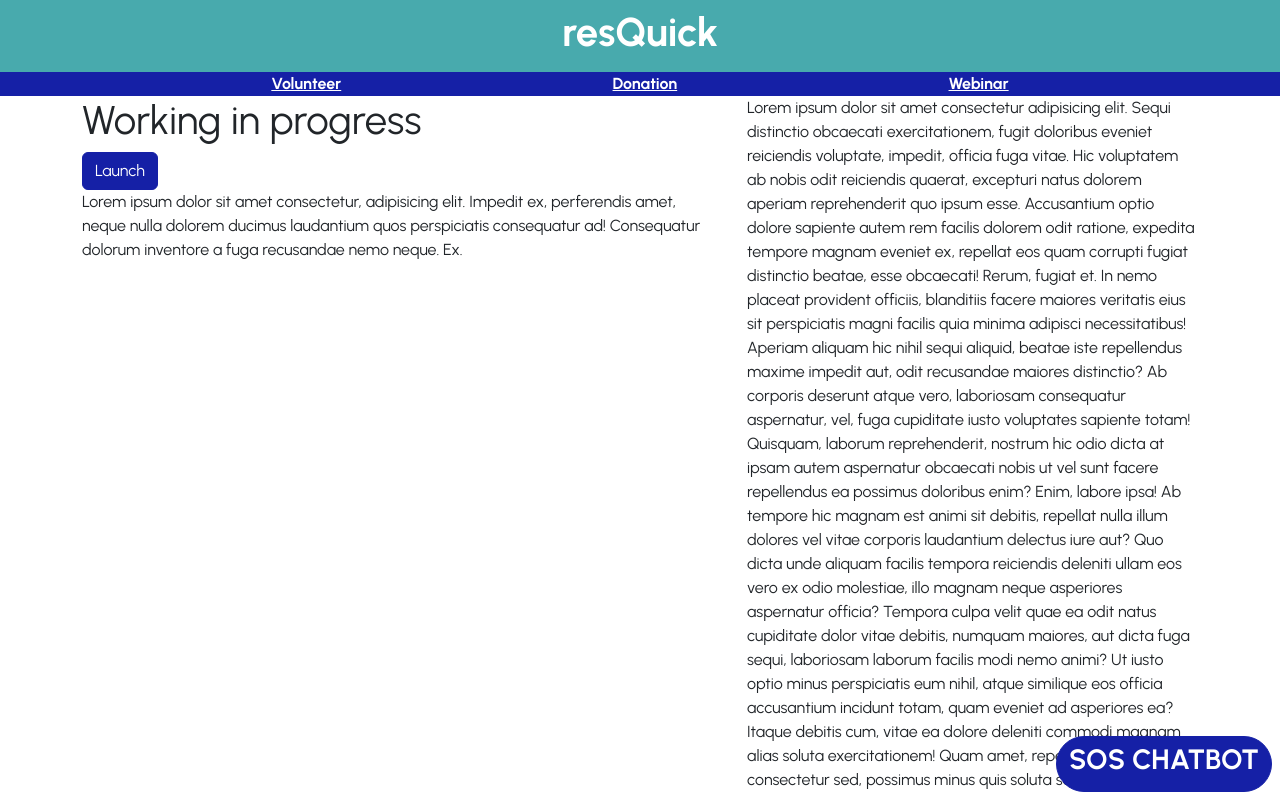
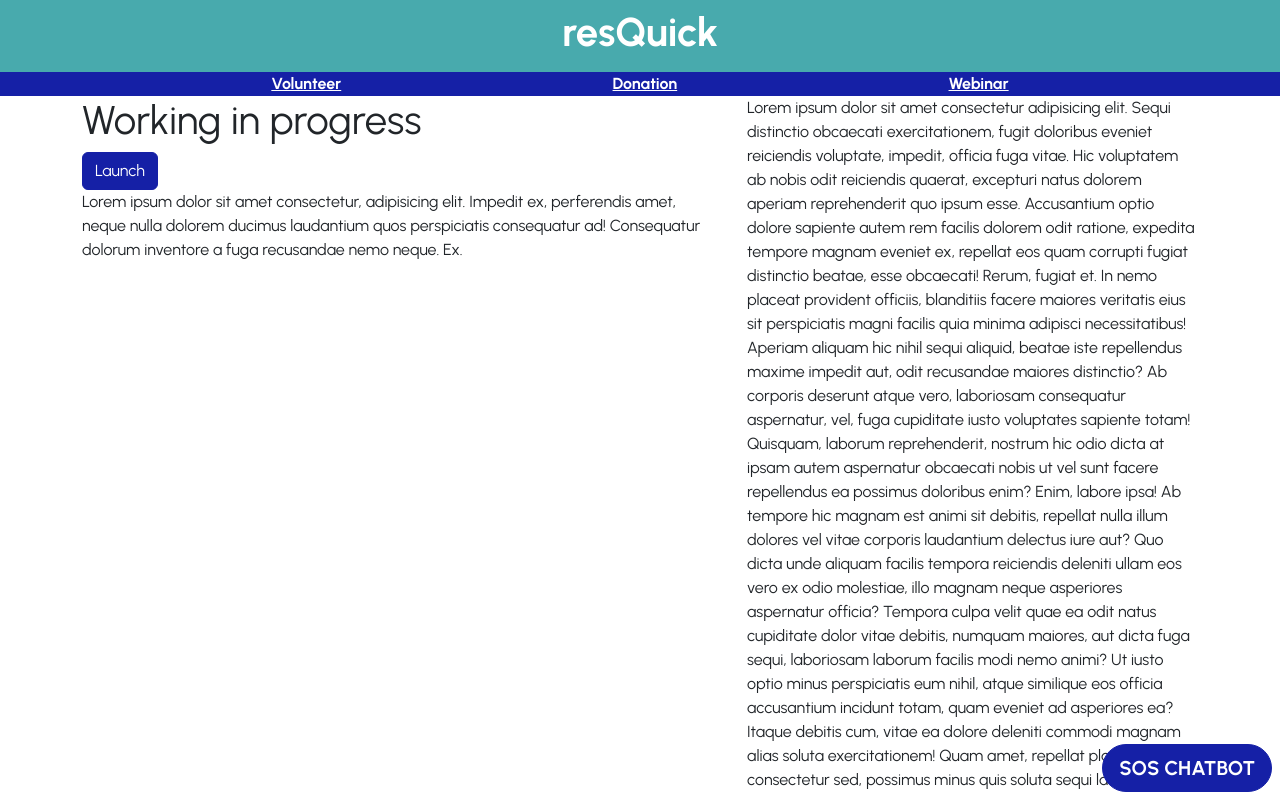
Before and after one commit to Ritojnan/Rubix-23-46-ABitWise, a React (Vite) app in the folder frontend/: page / in a window 1280 px wide. Shown: the top 795 px of the page. Built offline with nearby package versions, Linux system fonts and the light colour scheme.

Commit message:
chat button corrected

```diff
--- a/frontend/src/App.jsx
+++ b/frontend/src/App.jsx
@@ -56,16 +56,16 @@ function App() {
   return (
     <>
       <Navbar></Navbar>
-      <motion.Button
+      <Button
         variant="primary"
         className="chatbot-button btn btn-primary"
-        whileHover={{ scale: 1.1 }}
-        whileTap={{ scale: 0.9 }}
+        // whileHover={{ move }}
+        // whileTap={{ scale: 0.9 }}
         onClick={handleShow}
         size="lg"
       >
-       <h3><b> SOS CHATBOT</b></h3>
-      </motion.Button>
+       <b> SOS CHATBOT</b>
+      </Button>
 
       <Modal show={show} onHide={handleClose}>
         <Modal.Header closeButton>
```
